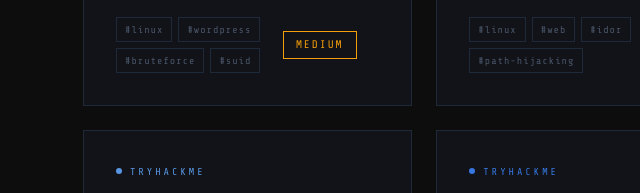
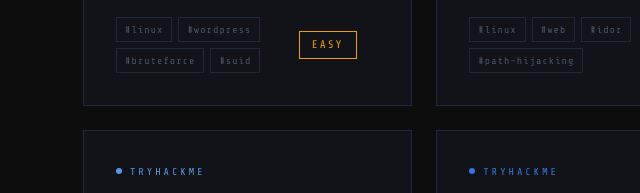
Before and after one commit to 136avm/writeups, a plain HTML site: page index.html in a window 1280 px wide. Shown: the part 819-1012 px from the top of the page, 39-679 px from the left. Drawn offline with nearby package versions, Linux system fonts and the light colour scheme.

Commit message:
Change difficulty from Medium to Easy in index.html

```diff
--- a/index.html
+++ b/index.html
@@ -448,7 +448,7 @@
      href="files/mrrobot.html"
      style="--card-accent: #3b82f6;"
      data-platform="VulnHub"
-     data-difficulty="Medium"
+     data-difficulty="Easy"
      data-title="mrrobot">
     <div class="card-platform">VulnHub</div>
     <div class="card-title">Mr. Robot</div>
@@ -460,7 +460,7 @@
         <span class="badge">#bruteforce</span>
         <span class="badge">#suid</span>
       </div>
-      <span class="difficulty diff-medium">Medium</span>
+      <span class="difficulty diff-medium">Easy</span>
       <span class="card-arrow">→</span>
     </div>
   </a>
```
